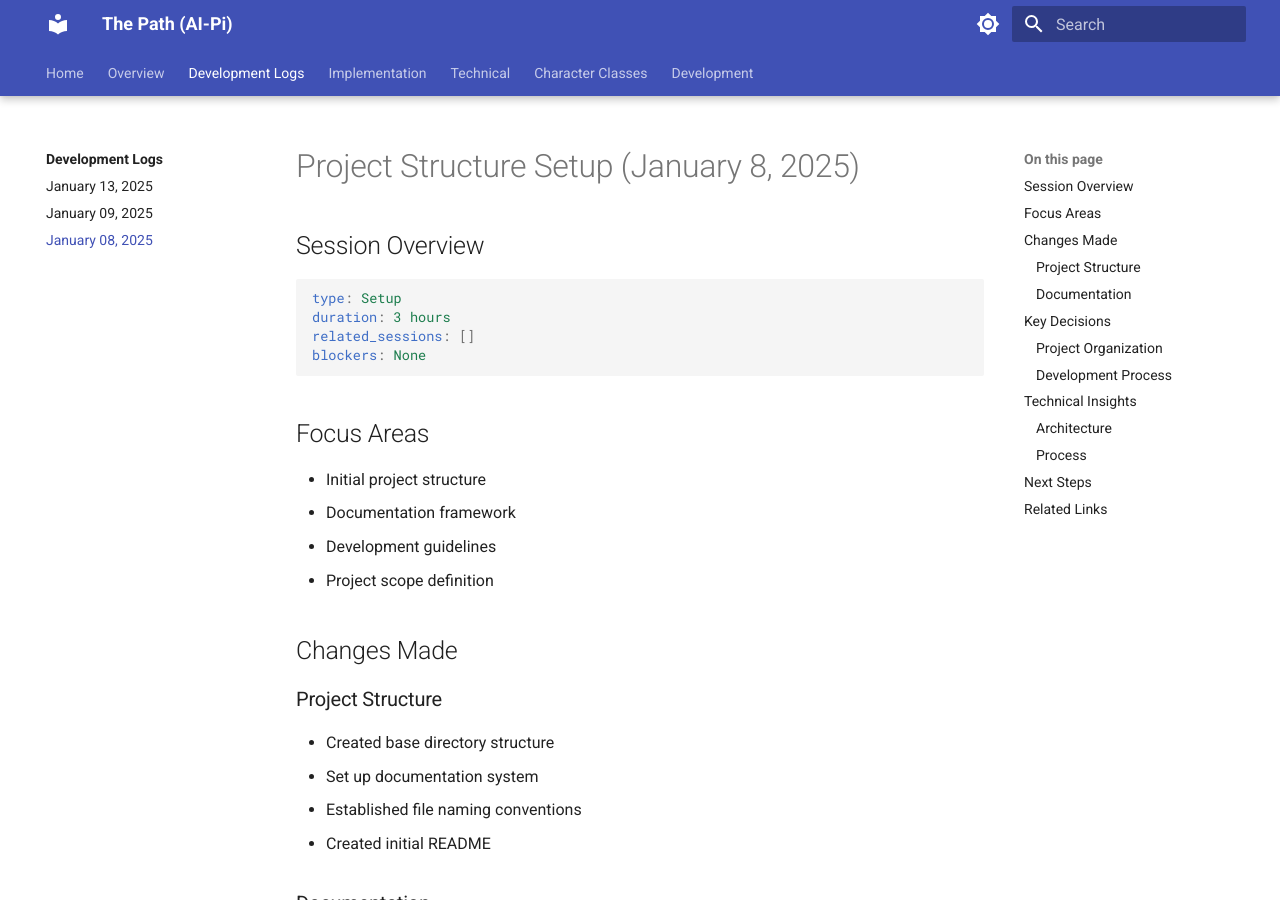
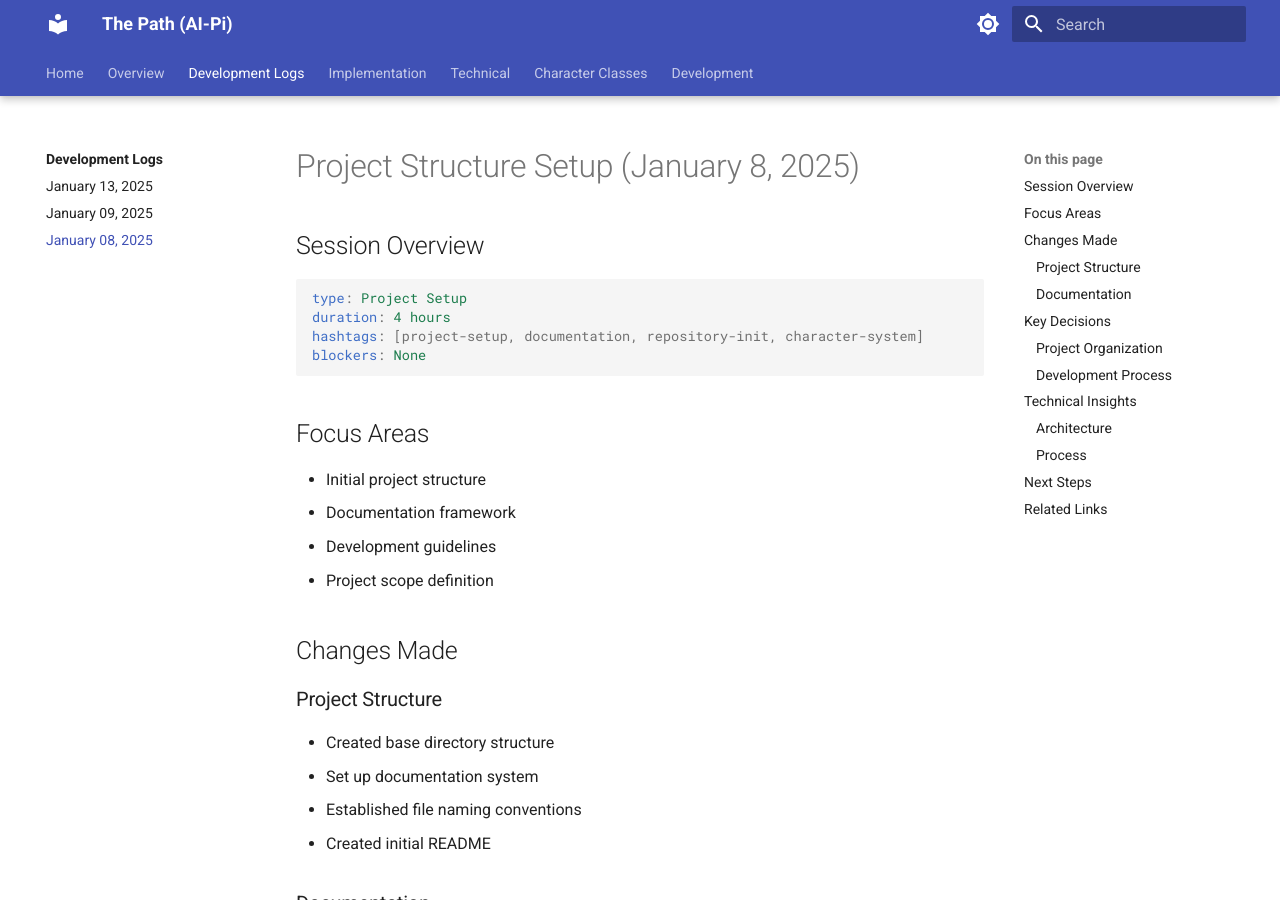
Before and after one commit to MaterDev/thepath-ai_pi, an MkDocs documentation site: the page built from docs/meta/logs/2025-01-08.md, in a window 1280 px wide and 900 px high. Built offline with MkDocs 1.6.1 and Material for MkDocs 9.7.7, drawn with Linux system fonts in a browser that asks for light colours.

Commit message:
refactor: replace related_sessions with hashtags in logs
- Removed related_sessions field from all logs
- Added hashtags field with relevant categories
- Updated durations and types for consistency

````diff
--- a/docs/meta/logs/2025-01-08.md
+++ b/docs/meta/logs/2025-01-08.md
@@ -2,9 +2,9 @@
 
 ## Session Overview
 ```yaml
-type: Setup
-duration: 3 hours
-related_sessions: []
+type: Project Setup
+duration: 4 hours
+hashtags: [project-setup, documentation, repository-init, character-system]
 blockers: None
 ```
 
````
Also changed, not shown: docs/meta/logs/2025-01-09.md (+2 -2 lines), docs/meta/logs/2025-01-13.md (+1 -1 lines).
